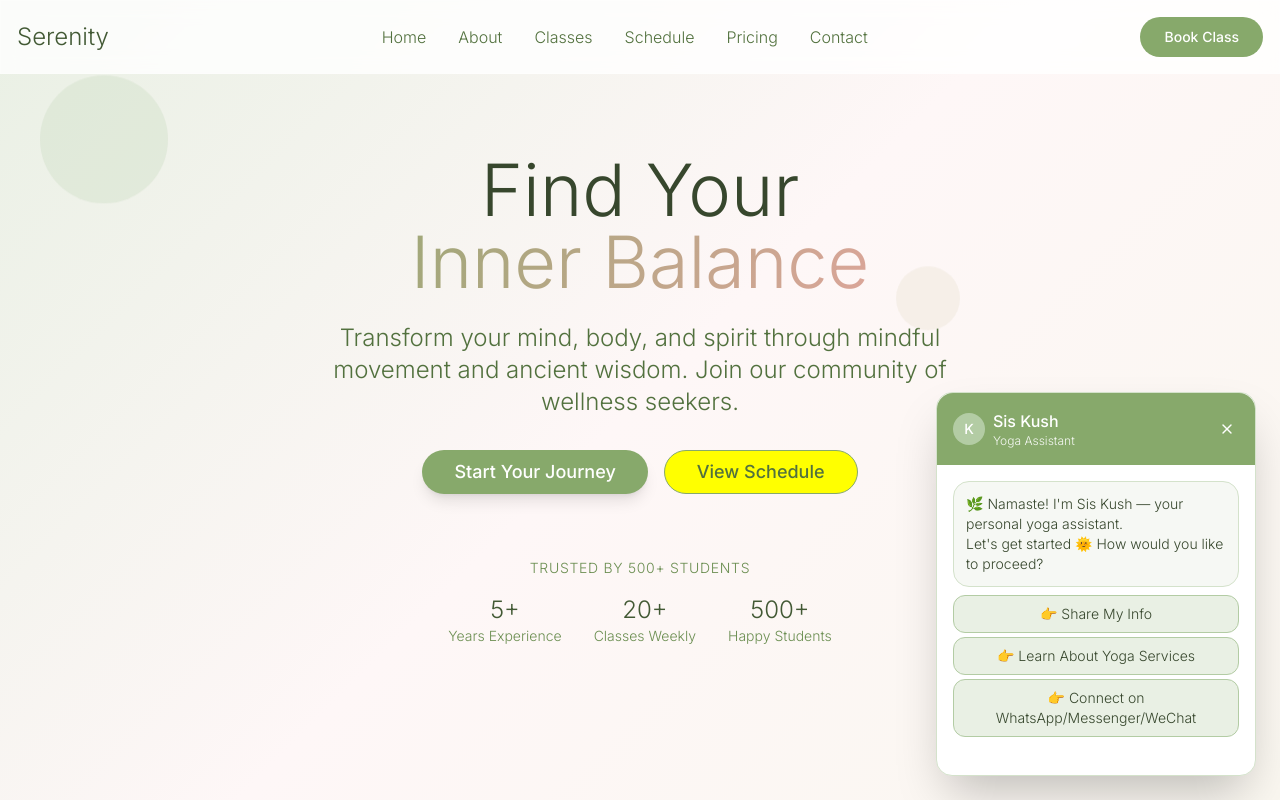
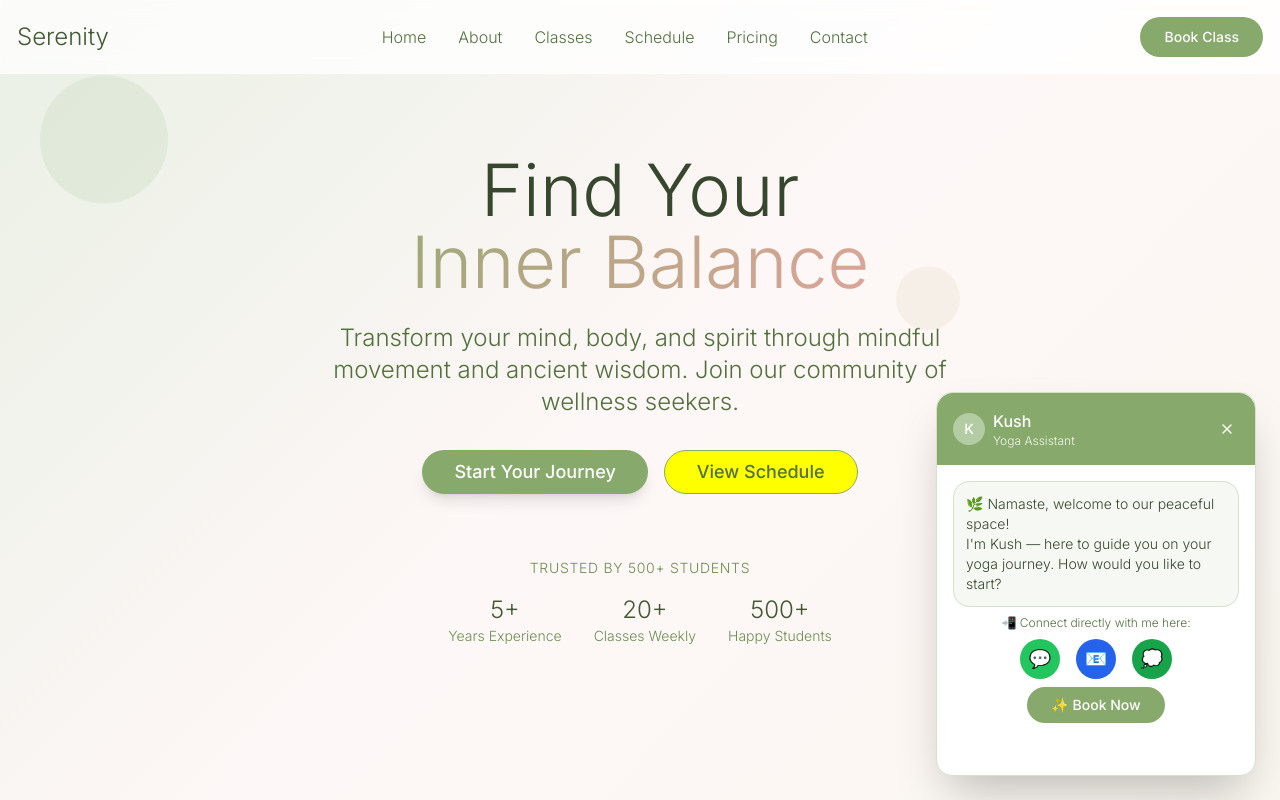
Before and after one commit to Kushsharma33/balance-brand-site, a React (Vite) app: page / in a window 1280 px wide. Both pictures are taken after a click on the button 1228 px from the left and 748 px from the top of the page. Shown: the top 800 px of the page. Built offline with nearby package versions, Linux system fonts and the light colour scheme.

Commit message:
Refactor Chatbot for new greeting and options
Update Chatbot to greet users, offer connection options, and provide a "Book Now" link. Also, add social media links after form submission.

```diff
--- a/src/components/Chatbot.tsx
+++ b/src/components/Chatbot.tsx
@@ -8,12 +8,8 @@ interface Message {
   isUser: boolean;
   timestamp: Date;
   buttons?: string[];
-}
-
-interface UserInfo {
-  countryCode: string;
-  phone: string;
-  name: string;
+  socialLinks?: boolean;
+  bookingConfirmation?: boolean;
 }
 
 const Chatbot = () => {
@@ -21,20 +17,15 @@ const Chatbot = () => {
   const [messages, setMessages] = useState<Message[]>([
     {
       id: 1,
-      text: "🌿 Namaste! I'm Sis Kush — your personal yoga assistant.\nLet's get started 🌞 How would you like to proceed?",
+      text: "🌿 Namaste, welcome to our peaceful space!\nI'm Kush — here to guide you on your yoga journey. How would you like to start?",
       isUser: false,
       timestamp: new Date(),
-      buttons: ["Share My Info", "Learn About Yoga Services", "Connect on WhatsApp/Messenger/WeChat"]
+      socialLinks: true
     }
   ]);
   const [inputText, setInputText] = useState('');
-  const [currentFlow, setCurrentFlow] = useState<string>('main');
-  const [userInfo, setUserInfo] = useState<UserInfo>({ countryCode: '', phone: '', name: '' });
-  const [showInput, setShowInput] = useState(false);
-  const [inputType, setInputType] = useState<'phone' | 'name' | null>(null);
 
   const handleButtonClick = (buttonText: string) => {
-    // Add user message
     const userMessage: Message = {
       id: messages.length + 1,
       text: buttonText,
@@ -44,103 +35,27 @@ const Chatbot = () => {
 
     let botResponse: Message | null = null;
 
-    if (currentFlow === 'main') {
-      if (buttonText === "Share My Info") {
-        setCurrentFlow('contact-country');
-        botResponse = {
-          id: messages.length + 2,
-          text: "Please select your country code:",
-          isUser: false,
-          timestamp: new Date(),
-          buttons: ["+91", "+1", "+44", "Other"]
-        };
-      } else if (buttonText === "Learn About Yoga Services") {
-        setCurrentFlow('services');
-        botResponse = {
-          id: messages.length + 2,
-          text: "🧘 What would you like to explore?",
-          isUser: false,
-          timestamp: new Date(),
-          buttons: ["Yoga for Beginners", "Weight Loss Yoga", "Back Pain Relief Yoga", "Online Yoga Sessions", "Timings & Pricing"]
-        };
-      } else if (buttonText === "Connect on WhatsApp/Messenger/WeChat") {
-        setCurrentFlow('connect');
-        botResponse = {
-          id: messages.length + 2,
-          text: "📲 You can reach us directly here:\n\n• WhatsApp: https://wa.me/9717303190\n• Messenger: https://m.me/YOUR_PAGE\n• WeChat ID: your_wechat_id\n\nFeel free to chat there for faster help 🌟",
-          isUser: false,
-          timestamp: new Date(),
-          buttons: ["Back to Main Menu"]
-        };
-      }
-    } else if (currentFlow === 'contact-country') {
-      setUserInfo(prev => ({ ...prev, countryCode: buttonText }));
-      setCurrentFlow('contact-phone');
-      setShowInput(true);
-      setInputType('phone');
-      botResponse = {
-        id: messages.length + 2,
-        text: "Please enter your phone number:",
-        isUser: false,
-        timestamp: new Date()
-      };
-    } else if (currentFlow === 'services') {
-      setCurrentFlow('main');
-      let serviceResponse = "";
-
-      switch (buttonText) {
-        case "Yoga for Beginners":
-          serviceResponse = "Perfect choice! Beginner yoga mai hum basic poses aur breathing techniques sikhate hain. Step by step progress karte hain, bilkul gentle approach.";
-          break;
-        case "Weight Loss Yoga":
-          serviceResponse = "Excellent! Weight loss yoga combines dynamic flows with cardio elements. Fat burn karne ke saath flexibility bhi improve hoti hai!";
-          break;
-        case "Back Pain Relief Yoga":
-          serviceResponse = "Great choice! Back pain relief yoga focuses on gentle stretches and breathing to release pressure. We offer online + offline options too.";
-          break;
-        case "Online Yoga Sessions":
-          serviceResponse = "Wonderful! Online sessions ki convenience with live interaction. Ghar baithe personalized guidance milti hai with flexible timings.";
-          break;
-        case "Timings & Pricing":
-          serviceResponse = "Perfect! We have morning (6-8 AM) and evening (6-8 PM) slots. Pricing starts from ₹1500/month. Package deals bhi available hain!";
-          break;
-        default:
-          serviceResponse = "Thanks for your interest! How else can I help you today?";
-      }
+    if (buttonText === "Book Now") {
+      // Open Google Form in new tab
+      window.open('https://forms.gle/YOUR_GOOGLE_FORM_LINK', '_blank');
 
       botResponse = {
         id: messages.length + 2,
-        text: serviceResponse,
+        text: "🌟 Thank you for registering! You can now follow Ankit Sharma and stay connected:",
         isUser: false,
         timestamp: new Date(),
-        buttons: ["Learn More Services", "Share My Info", "Back to Main Menu"]
+        bookingConfirmation: true
       };
-    } else if (currentFlow === 'connect') {
-      if (buttonText === "Back to Main Menu") {
-        setCurrentFlow('main');
-        botResponse = {
-          id: messages.length + 2,
-          text: "🌿 How would you like to proceed?",
-          isUser: false,
-          timestamp: new Date(),
-          buttons: ["Share My Info", "Learn About Yoga Services", "Connect on WhatsApp/Messenger/WeChat"]
-        };
-      }
-    }
-
-    // Handle "Back to Main Menu" and "Learn More Services" from any flow
-    if (buttonText === "Back to Main Menu" || buttonText === "Learn More Services") {
-      setCurrentFlow('main');
+    } else if (buttonText === "Back to Main") {
       botResponse = {
         id: messages.length + 2,
-        text: "🌿 How would you like to proceed?",
+        text: "🌿 How would you like to start?",
         isUser: false,
         timestamp: new Date(),
-        buttons: ["Share My Info", "Learn About Yoga Services", "Connect on WhatsApp/Messenger/WeChat"]
+        socialLinks: true
       };
     }
 
-    // Only add messages if botResponse is not null
     if (botResponse) {
       setMessages(prev => [...prev, userMessage, botResponse]);
     } else {
@@ -148,54 +63,30 @@ const Chatbot = () => {
     }
   };
 
-  const handleInputSubmit = () => {
-    if (!inputText.trim()) return;
+  const handleSocialClick = (platform: string, url: string) => {
+    window.open(url, '_blank');
 
     const userMessage: Message = {
       id: messages.length + 1,
-      text: inputText,
+      text: `Connected via ${platform}`,
       isUser: true,
       timestamp: new Date()
     };
 
-    let botResponse: Message | null = null;
+    const botResponse: Message = {
+      id: messages.length + 2,
+      text: "🙏 Perfect! Feel free to message me there anytime. Anything else I can help you with?",
+      isUser: false,
+      timestamp: new Date(),
+      buttons: ["Book Now", "Back to Main"]
+    };
 
-    if (currentFlow === 'contact-phone' && inputType === 'phone') {
-      setUserInfo(prev => ({ ...prev, phone: inputText }));
-      setCurrentFlow('contact-name');
-      setInputType('name');
-      botResponse = {
-        id: messages.length + 2,
-        text: "Please enter your full name:",
-        isUser: false,
-        timestamp: new Date()
-      };
-    } else if (currentFlow === 'contact-name' && inputType === 'name') {
-      setUserInfo(prev => ({ ...prev, name: inputText }));
-      setCurrentFlow('main');
-      setShowInput(false);
-      setInputType(null);
-      botResponse = {
-        id: messages.length + 2,
-        text: `Thank you ${inputText}! 🙏 Your details have been saved. Our team will connect with you soon.\n\nHow else can I help you today?`,
-        isUser: false,
-        timestamp: new Date(),
-        buttons: ["Learn About Yoga Services", "Connect on WhatsApp/Messenger/WeChat"]
-      };
-    }
-
-    // Only add messages if botResponse is not null
-    if (botResponse) {
-      setMessages(prev => [...prev, userMessage, botResponse]);
-    } else {
-      setMessages(prev => [...prev, userMessage]);
-    }
-    setInputText('');
+    setMessages(prev => [...prev, userMessage, botResponse]);
   };
 
   const handleKeyPress = (e: React.KeyboardEvent) => {
     if (e.key === 'Enter') {
-      handleInputSubmit();
+      // Handle any text input if needed
     }
   };
 
@@ -221,7 +112,7 @@ const Chatbot = () => {
                 K
               </div>
               <div>
-                <h3 className="font-medium">Sis Kush</h3>
+                <h3 className="font-medium">Kush</h3>
                 <p className="text-xs opacity-90">Yoga Assistant</p>
               </div>
             </div>
@@ -251,7 +142,72 @@ const Chatbot = () => {
                   </div>
                 </div>
 
-                {/* Buttons */}
+                {/* Social Media Links */}
+                {message.socialLinks && !message.isUser && (
+                  <div className="flex flex-col space-y-2">
+                    <p className="text-xs text-sage-600 text-center">📲 Connect directly with me here:</p>
+                    <div className="flex justify-center space-x-4">
+                      <button
+                        onClick={() => handleSocialClick('WhatsApp', 'https://wa.me/9717303190')}
+                        className="w-10 h-10 bg-green-500 hover:bg-green-600 rounded-full flex items-center justify-center text-white transition-colors"
+                        title="WhatsApp"
+                      >
+                        <span className="text-lg">💬</span>
+                      </button>
+                      <button
+                        onClick={() => handleSocialClick('Messenger', 'https://m.me/YOUR_PAGE')}
+                        className="w-10 h-10 bg-blue-600 hover:bg-blue-700 rounded-full flex items-center justify-center text-white transition-colors"
+                        title="Messenger"
+                      >
+                        <span className="text-lg">📧</span>
+                      </button>
+                      <button
+                        onClick={() => handleSocialClick('WeChat', 'YOUR_WECHAT_LINK')}
+                        className="w-10 h-10 bg-green-600 hover:bg-green-700 rounded-full flex items-center justify-center text-white transition-colors"
+                        title="WeChat"
+                      >
+                        <span className="text-lg">💭</span>
+                      </button>
+                    </div>
+                    <div className="flex justify-center mt-3">
+                      <button
+                        onClick={() => handleButtonClick('Book Now')}
+                        className="bg-sage-400 hover:bg-sage-500 text-white px-6 py-2 rounded-full text-sm font-medium transition-colors"
+                      >
+                        ✨ Book Now
+                      </button>
+                    </div>
+                  </div>
+                )}
+
+                {/* Booking Confirmation Links */}
+                {message.bookingConfirmation && !message.isUser && (
+                  <div className="flex justify-center space-x-4 mt-2">
+                    <button
+                      onClick={() => window.open('https://www.instagram.com/ankitsharmaofficial', '_blank')}
+                      className="w-10 h-10 bg-pink-500 hover:bg-pink-600 rounded-full flex items-center justify-center text-white transition-colors"
+                      title="Instagram"
+                    >
+                      <span className="text-lg">📸</span>
+                    </button>
+                    <button
+                      onClick={() => window.open('https://www.linkedin.com/in/ankitsharmaofficial', '_blank')}
+                      className="w-10 h-10 bg-blue-700 hover:bg-blue-800 rounded-full flex items-center justify-center text-white transition-colors"
+                      title="LinkedIn"
+                    >
+                      <span className="text-lg">💼</span>
+                    </button>
+                    <button
+                      onClick={() => window.open('https://www.youtube.com/@ankitsharmaofficial', '_blank')}
+                      className="w-10 h-10 bg-red-600 hover:bg-red-700 rounded-full flex items-center justify-center text-white transition-colors"
+                      title="YouTube"
+                    >
+                      <span className="text-lg">📺</span>
+                    </button>
+                  </div>
+                )}
+
+                {/* Regular Buttons */}
                 {message.buttons && !message.isUser && (
                   <div className="flex flex-col space-y-1">
                     {message.buttons.map((button, index) => (
@@ -268,28 +224,6 @@ const Chatbot = () => {
               </div>
             ))}
           </div>
-
-          {/* Input */}
-          {showInput && (
-            <div className="p-4 border-t border-sage-100">
-              <div className="flex space-x-2">
-                <input
-                  type="text"
-                  value={inputText}
-                  onChange={(e) => setInputText(e.target.value)}
-                  onKeyPress={handleKeyPress}
-                  placeholder={inputType === 'phone' ? "Enter phone number..." : "Enter your name..."}
-                  className="flex-1 p-2 border border-sage-200 rounded-full focus:outline-none focus:ring-2 focus:ring-sage-300 text-sm"
-                />
-                <button
-                  onClick={handleInputSubmit}
-                  className="bg-sage-400 hover:bg-sage-500 text-white p-2 rounded-full transition-colors"
-                >
-                  <Send size={16} />
-                </button>
-              </div>
-            </div>
-          )}
         </div>
       )}
     </>
```
